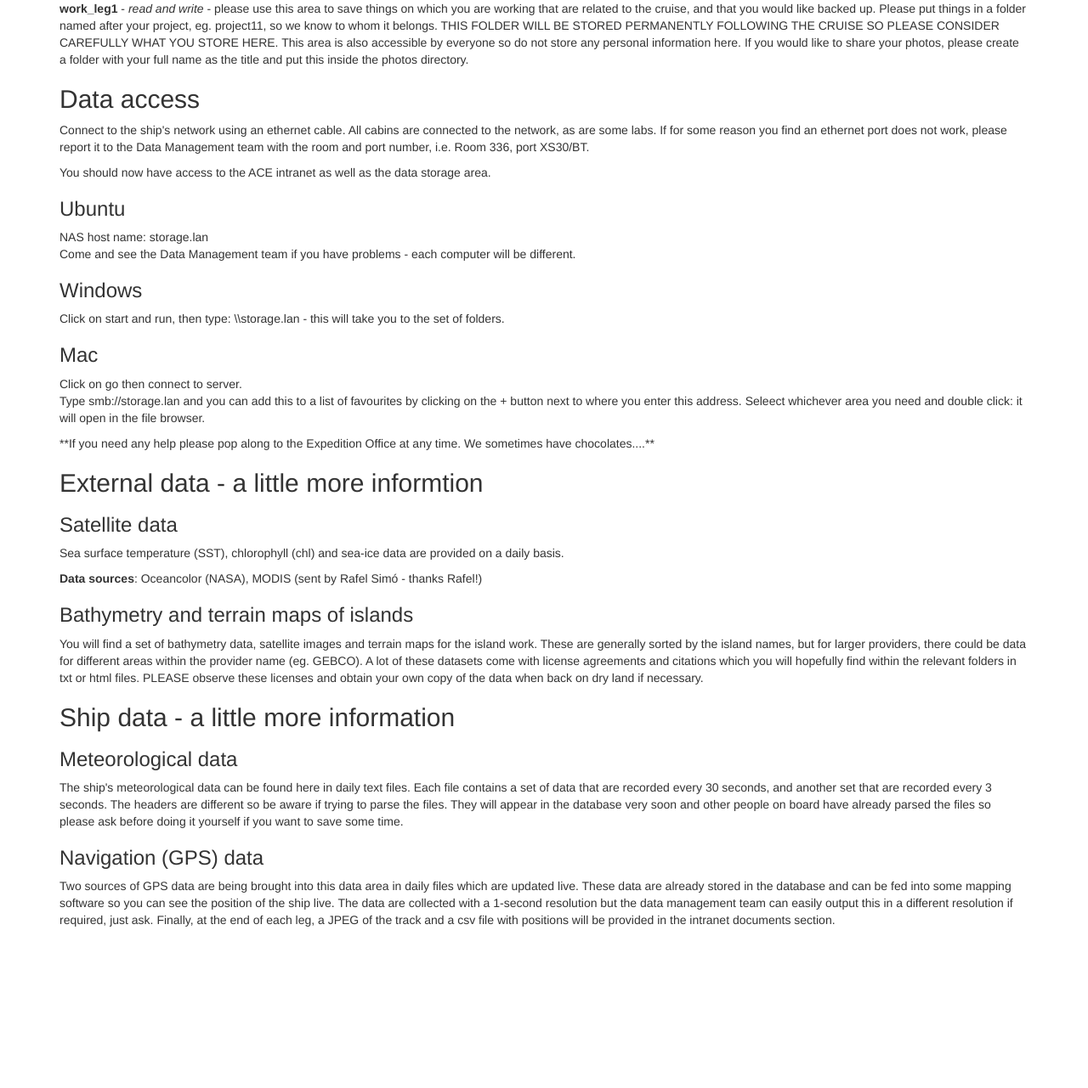
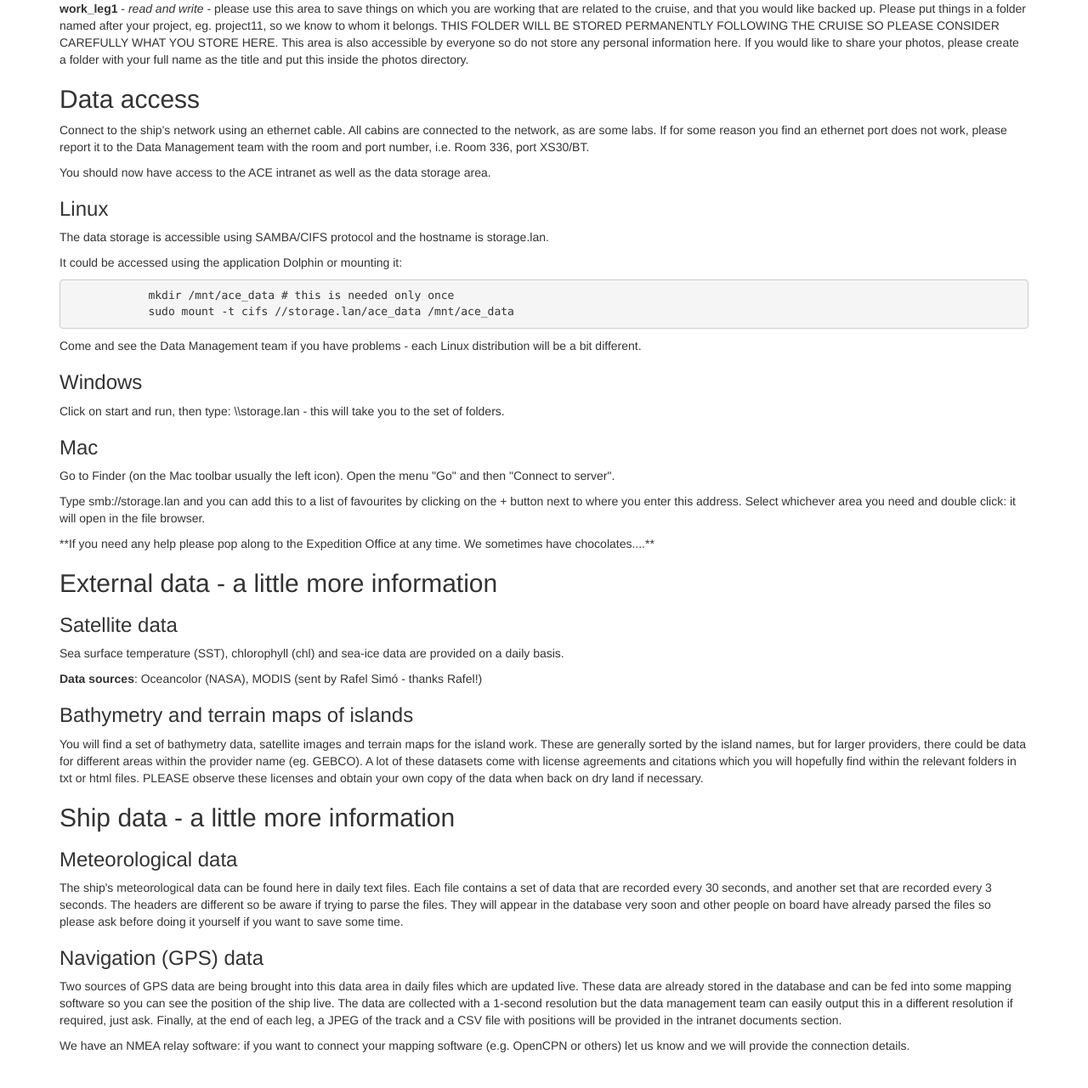
Before and after one commit to Swiss-Polar-Institute/science-cruise-data-management, a Django app: page /accessing_data/ in a window 1280 px wide. Shown: the part 556-1837 px from the top of the page at 85% size. Before the commit the page ends 1647 px from the top, so only its background shows below. Run offline with Django 3.2, Linux system fonts and the light colour scheme; some libraries are stand-ins or nearby versions.

Commit message:
Improves the data accessing instructions.

```diff
--- a/ScienceCruiseDataManagement/main/templates/accessing_data.html
+++ b/ScienceCruiseDataManagement/main/templates/accessing_data.html
@@ -34,30 +34,34 @@
 
 
         </p>
-        <h3>Ubuntu</h3>
-        NAS host name: storage.lan
+        <h3>Linux</h3>
+        <p>The data storage is accessible using SAMBA/CIFS protocol and the hostname is storage.lan.</p>
+        <p>It could be accessed using the application Dolphin or mounting it:</p>
+        <pre>
+            mkdir /mnt/ace_data # this is needed only once
+            sudo mount -t cifs //storage.lan/ace_data /mnt/ace_data</pre>
 
-        <p>Come and see the Data Management team if you have problems - each computer will be different.</p>
+
+        <p>Come and see the Data Management team if you have problems - each Linux distribution will be a bit different.</p>
 
         <h3>Windows</h3>
         Click on start and run, then type: \\storage.lan - this will take you to the set of folders.
 
         <h3>Mac</h3>
-        Click on go then connect to server.
-        <p>Type smb://storage.lan and you can add this to a list of favourites by clicking on the + button next to where you enter this address. Seleect whichever area you need and double click: it will open in the file browser.</p>
+        <p>Go to Finder (on the Mac toolbar usually the left icon). Open the menu "Go" and then "Connect to server".</p>
+        <p>Type smb://storage.lan and you can add this to a list of favourites by clicking on the + button next to where you enter this address. Select whichever area you need and double click: it will open in the file browser.</p>
 
         <p>**If you need any help please pop along to the Expedition Office at any time. We sometimes have chocolates....**</p>
-
     </div>
 
     <div class="header">
-        <h2>External data - a little more informtion</h2>
+        <h2>External data - a little more information</h2>
     </div>
     <div class="header">
         <h3>Satellite data</h3>
         <p>Sea surface temperature (SST), chlorophyll (chl) and sea-ice data are provided on a daily basis.</p>
 
-        <p><b>Data sources</b>:   Oceancolor (NASA), MODIS (sent by Rafel Simó - thanks Rafel!)</p>
+        <p><b>Data sources</b>: Oceancolor (NASA), MODIS (sent by Rafel Simó - thanks Rafel!)</p>
 
         <h3>Bathymetry and terrain maps of islands</h3>
         <p>You will find a set of bathymetry data, satellite images and terrain maps for the island work. These are generally sorted by the island names, but for larger providers, there could be data for different areas within the provider name (eg. GEBCO). A lot of these datasets come with license agreements and citations which you will hopefully find within the relevant folders in txt or html files. PLEASE observe these licenses and obtain your own copy of the data when back on dry land if necessary.</p>
@@ -71,8 +75,8 @@
         <p>The ship's meteorological data can be found here in daily text files. Each file contains a set of data that are recorded every 30 seconds, and another set that are recorded every 3 seconds. The headers are different so be aware if trying to parse the files. They will appear in the database very soon and other people on board have already parsed the files so please ask before doing it yourself if you want to save some time.</p>
 
         <h3>Navigation (GPS) data</h3>
-        <p>Two sources of GPS data are being brought into this data area in daily files which are updated live. These data are already stored in the database and can be fed into some mapping software so you can see the position of the ship live. The data are collected with a 1-second resolution but the data management team can easily output this in a different resolution if required, just ask. Finally, at the end of each leg, a JPEG of the track and a csv file with positions will be provided in the intranet documents section.</p>
+        <p>Two sources of GPS data are being brought into this data area in daily files which are updated live. These data are already stored in the database and can be fed into some mapping software so you can see the position of the ship live. The data are collected with a 1-second resolution but the data management team can easily output this in a different resolution if required, just ask. Finally, at the end of each leg, a JPEG of the track and a CSV file with positions will be provided in the intranet documents section.</p>
+        <p>We have an NMEA relay software: if you want to connect your mapping software (e.g. OpenCPN or others) let us know and we will provide the connection details.</p>
     </div>
 
-
 {% endblock %}
```
